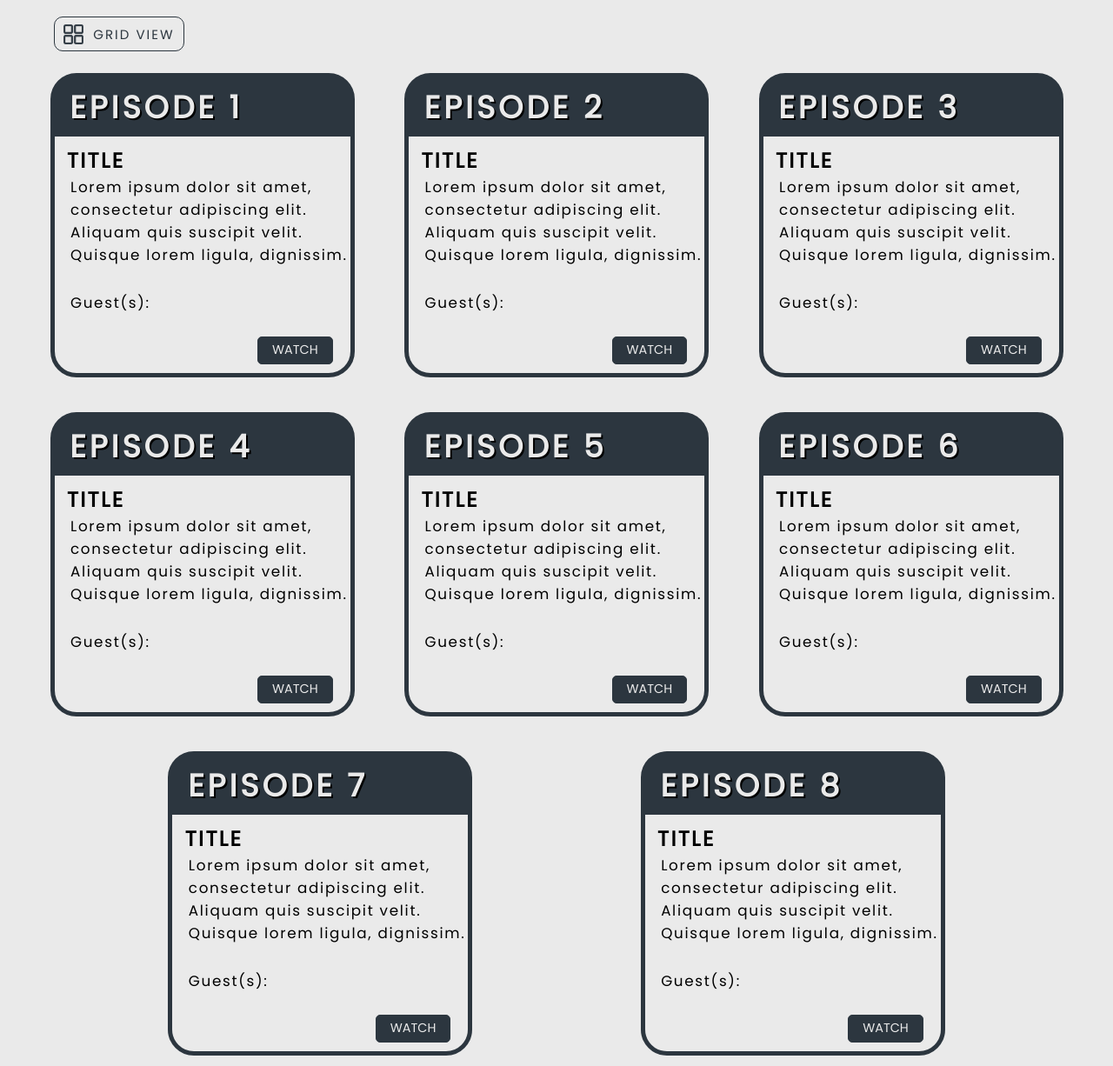
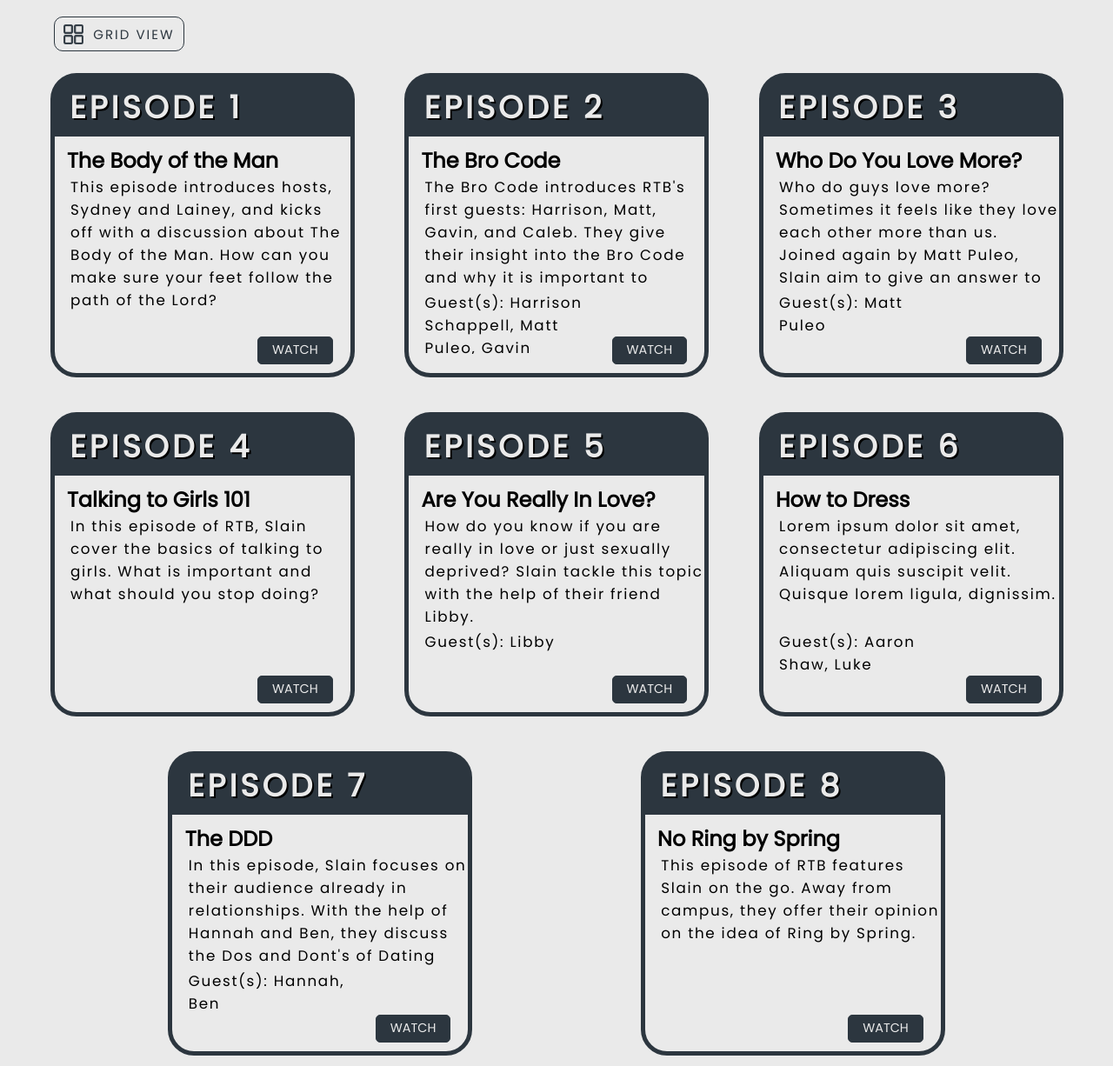
Before and after one commit to dev-arekusandoru/MU-RaisingTheBar, a website: page html/episodes.html in a window 1280 px wide. Shown: the part 74-1300 px from the top of the page at 87% size. Drawn offline with Linux system fonts and the light colour scheme.

Commit message:
added actual text

```diff
--- a/css/episodes.css
+++ b/css/episodes.css
@@ -19,7 +19,6 @@ defines style for grid layout
     text-align: left;
     padding-left: 0.6em;
     margin-bottom: 0;
-    letter-spacing: 0.1em;
 
 }
 
@@ -70,6 +69,13 @@ defines style for grid layout
     height: 150px;
 }
 
+#episode1 section .episode-description {
+    height: 200px;
+}
+#episode1 section .episode-guests {
+    height: 30px;
+}
+
 /*styles back to top button*/
 #back-to-top {
     display: flex;
@@ -99,7 +105,7 @@ defines style for grid layout
     border-top-right-radius: 0;
 }
 
-.toggle .tile-body h1 {
+.toggle .tile-body h2 {
     display: none;
 }
 
@@ -123,6 +129,9 @@ defines style for grid layout
     overflow-y: scroll;
     width: auto;
     padding: 5px 0 0 5px;
+}
+.toggle #episode1 section .episode-description {
+    height: 99%;
 }
 
 .toggle .episode-guests {
--- a/html/episodes.html
+++ b/html/episodes.html
@@ -63,11 +63,12 @@
             <h1>Episode 1</h1>
         </header>
         <section class="tile-body">
-            <h2><strong>TITLE</strong></h2>
-            <p class="episode-description">Lorem ipsum dolor sit amet, consectetur adipiscing elit. Aliquam quis
-                suscipit velit. Quisque lorem ligula, dignissim.</p>
-            <p class="episode-guests">Guest(s): </p>
+            <h2><strong>The Body of the Man</strong></h2>
+            <p class="episode-description">This episode introduces hosts, Sydney and Lainey, and kicks
+            off with a discussion about The Body of the Man. How can you make sure your feet follow the path of the Lord?</p>
+            <p class="episode-guests"></p>
             <a href="https://open.spotify.com/show/0rhkY4kp5FHRss5pnjF6SN" target="_blank">Watch</a>
+
         </section>
     </div>
     <div class="tile-div" id="episode2">
@@ -75,10 +76,10 @@
             <h1>Episode 2</h1>
         </header>
         <section class="tile-body">
-            <h2><strong>TITLE</strong></h2>
-            <p class="episode-description">Lorem ipsum dolor sit amet, consectetur adipiscing elit. Aliquam quis
-                suscipit velit. Quisque lorem ligula, dignissim.</p>
-            <p class="episode-guests">Guest(s): </p>
+            <h2><strong>The Bro Code</strong></h2>
+            <p class="episode-description">The Bro Code introduces RTB's first guests: Harrison, Matt, Gavin,
+            and Caleb. They give their insight into the Bro Code and why it is important to follow.</p>
+            <p class="episode-guests">Guest(s): Harrison Schappell, Matt Puleo, Gavin Dunkerton, Caleb Narber</p>
             <a href="https://open.spotify.com/show/0rhkY4kp5FHRss5pnjF6SN" target="_blank">Watch</a>
         </section>
     </div>
@@ -87,10 +88,10 @@
             <h1>Episode 3</h1>
         </header>
         <section class="tile-body">
-            <h2><strong>TITLE</strong></h2>
-            <p class="episode-description">Lorem ipsum dolor sit amet, consectetur adipiscing elit. Aliquam quis
-                suscipit velit. Quisque lorem ligula, dignissim.</p>
-            <p class="episode-guests">Guest(s): </p>
+            <h2><strong>Who Do You Love More?</strong></h2>
+            <p class="episode-description">Who do guys love more? Sometimes it feels like they
+            love each other more than us. Joined again by Matt Puleo, Slain aim to give an answer to this question.</p>
+            <p class="episode-guests">Guest(s): Matt Puleo</p>
             <a href="https://open.spotify.com/show/0rhkY4kp5FHRss5pnjF6SN" target="_blank">Watch</a>
         </section>
     </div>
@@ -99,10 +100,10 @@
             <h1>Episode 4</h1>
         </header>
         <section class="tile-body">
-            <h2><strong>TITLE</strong></h2>
-            <p class="episode-description">Lorem ipsum dolor sit amet, consectetur adipiscing elit. Aliquam quis
-                suscipit velit. Quisque lorem ligula, dignissim.</p>
-            <p class="episode-guests">Guest(s): </p>
+            <h2><strong>Talking to Girls 101</strong></h2>
+            <p class="episode-description">In this episode of RTB, Slain cover the basics of talking to girls.
+            What is important and what should you stop doing?</p>
+            <p class="episode-guests"></p>
             <a href="https://open.spotify.com/show/0rhkY4kp5FHRss5pnjF6SN" target="_blank">Watch</a>
         </section>
     </div>
@@ -111,10 +112,10 @@
             <h1>Episode 5</h1>
         </header>
         <section class="tile-body">
-            <h2><strong>TITLE</strong></h2>
-            <p class="episode-description">Lorem ipsum dolor sit amet, consectetur adipiscing elit. Aliquam quis
-                suscipit velit. Quisque lorem ligula, dignissim.</p>
-            <p class="episode-guests">Guest(s): </p>
+            <h2><strong>Are You Really In Love?</strong></h2>
+            <p class="episode-description">How do you know if you are really in love or just sexually deprived?
+            Slain tackle this topic with the help of their friend Libby.</p>
+            <p class="episode-guests">Guest(s): Libby </p>
             <a href="https://open.spotify.com/show/0rhkY4kp5FHRss5pnjF6SN" target="_blank">Watch</a>
         </section>
     </div>
@@ -123,10 +124,10 @@
             <h1>Episode 6</h1>
         </header>
         <section class="tile-body">
-            <h2><strong>TITLE</strong></h2>
+            <h2><strong>How to Dress</strong></h2>
             <p class="episode-description">Lorem ipsum dolor sit amet, consectetur adipiscing elit. Aliquam quis
                 suscipit velit. Quisque lorem ligula, dignissim.</p>
-            <p class="episode-guests">Guest(s): </p>
+            <p class="episode-guests">Guest(s): Aaron Shaw, Luke</p>
             <a href="https://open.spotify.com/show/0rhkY4kp5FHRss5pnjF6SN" target="_blank">Watch</a>
         </section>
     </div>
@@ -135,10 +136,10 @@
             <h1>Episode 7</h1>
         </header>
         <section class="tile-body">
-            <h2><strong>TITLE</strong></h2>
-            <p class="episode-description">Lorem ipsum dolor sit amet, consectetur adipiscing elit. Aliquam quis
-                suscipit velit. Quisque lorem ligula, dignissim.</p>
-            <p class="episode-guests">Guest(s): </p>
+            <h2><strong>The DDD</strong></h2>
+            <p class="episode-description">In this episode, Slain focuses on their audience already in relationships.
+            With the help of Hannah and Ben, they discuss the Dos and Dont's of Dating</p>
+            <p class="episode-guests">Guest(s): Hannah, Ben</p>
             <a href="https://open.spotify.com/show/0rhkY4kp5FHRss5pnjF6SN" target="_blank">Watch</a>
         </section>
     </div>
@@ -147,10 +148,10 @@
             <h1>Episode 8</h1>
         </header>
         <section class="tile-body">
-            <h2><strong>TITLE</strong></h2>
-            <p class="episode-description">Lorem ipsum dolor sit amet, consectetur adipiscing elit. Aliquam quis
-                suscipit velit. Quisque lorem ligula, dignissim.</p>
-            <p class="episode-guests">Guest(s): </p>
+            <h2><strong>No Ring by Spring</strong></h2>
+            <p class="episode-description">This episode of RTB features Slain on the go. Away from campus,
+            they offer their opinion on the idea of Ring by Spring.</p>
+            <p class="episode-guests"></p>
             <a href="https://open.spotify.com/show/0rhkY4kp5FHRss5pnjF6SN" target="_blank">Watch</a>
         </section>
     </div>
```
Also changed, not shown: html/homepage.html (+3 -3 lines), html/hosts.html (+27 -25 lines), img/alex.png (added), img/krystalyn.jpeg (added), img/owen.jpeg (added), img/sydney.jpg (added), 1 other file.
